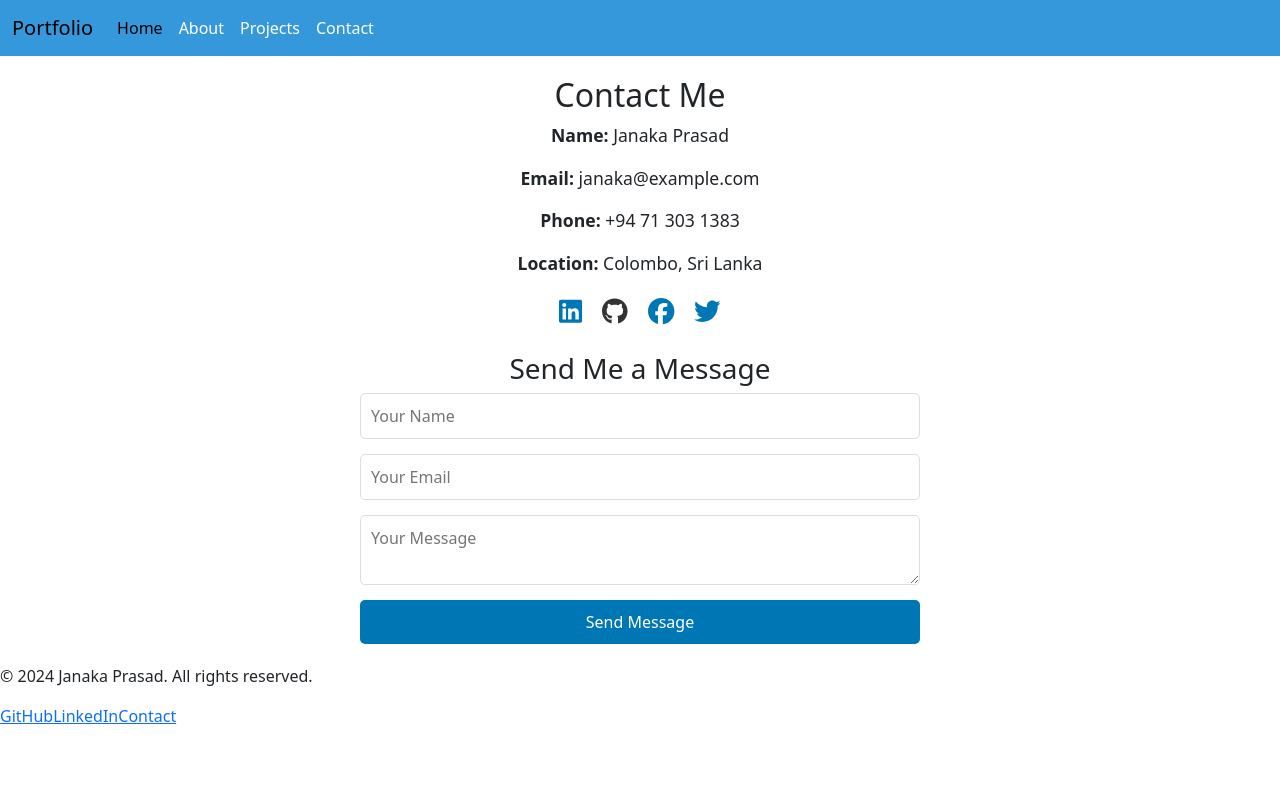
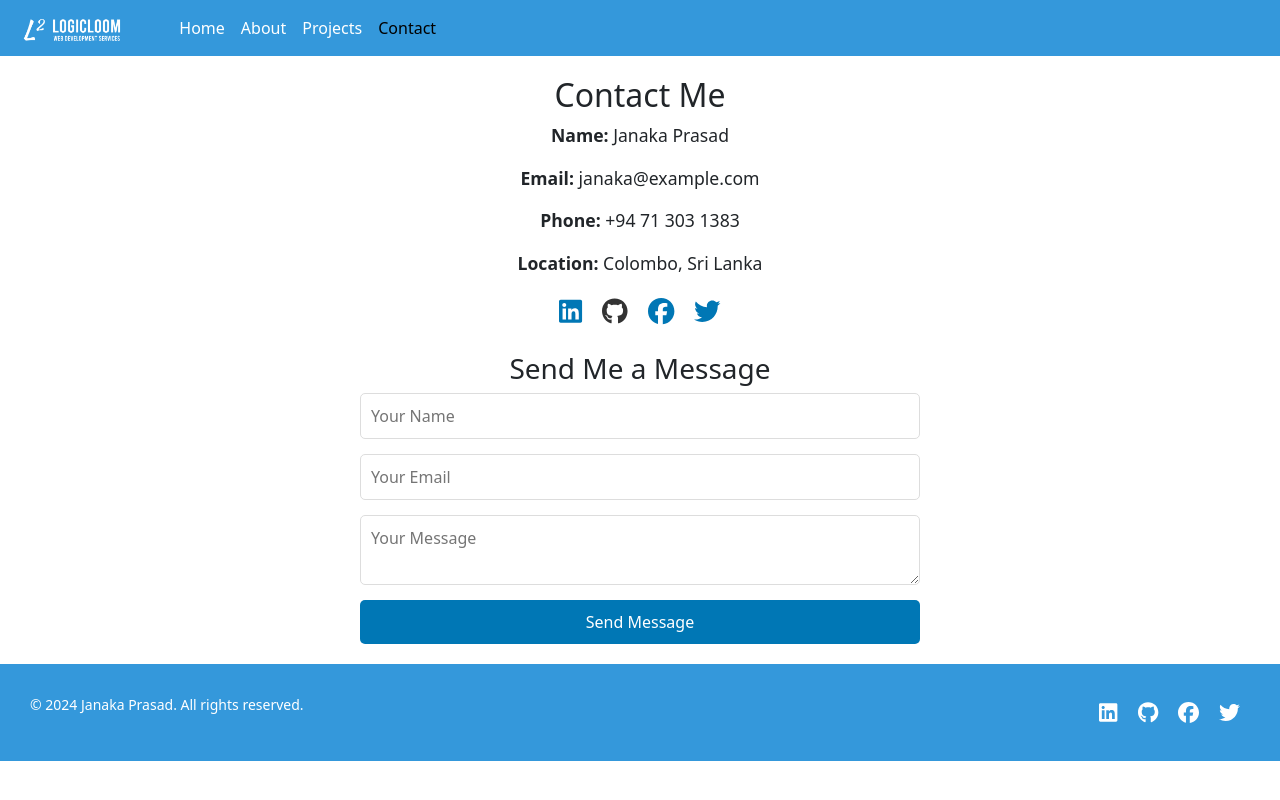
Before and after one commit to janakaprasadq/Portfolio-App-Using-ReactJS, a React (Create React App) app: page /contact in a window 1280 px wide. Built offline with nearby package versions, Linux system fonts and the light colour scheme.

Commit message:
Footer implemented and added a logo.

```diff
--- a/src/App.css
+++ b/src/App.css
@@ -11,3 +11,9 @@
 .nav-link:hover {
   color: #f39c12; /* Example hover color */
 }
+
+.logo {
+  height: 40px;
+  padding-left: 10px;
+  padding-right: 50px;
+}
--- a/src/App.js
+++ b/src/App.js
@@ -1,62 +1,24 @@
-import { BrowserRouter as Router, Routes, Route, Link } from "react-router-dom";
+import { BrowserRouter as Router, Routes, Route } from "react-router-dom";
 import "./App.css";
 import Footer from "./Components/Footer";
 import MainContext from "./Components/MainContext";
-//import About from "./Components/Header";
 import Projects from "./Components/Projects";
 import Contact from "./Components/Contact";
 import About from "./Components/About";
+import Navbar from "./Components/Navbar";
 
 function App() {
   return (
-    <>
-      <Router>
-        <nav class="navbar navbar-expand-lg custom-navbar">
-          <div class="container-fluid">
-            <a class="navbar-brand">Portfolio</a>
-            <button
-              class="navbar-toggler"
-              type="button"
-              data-bs-toggle="collapse"
-              data-bs-target="#navbarNavAltMarkup"
-              aria-controls="navbarNavAltMarkup"
-              aria-expanded="false"
-              aria-label="Toggle navigation"
-            >
-              <span class="navbar-toggler-icon"></span>
-            </button>
-            <div class="collapse navbar-collapse" id="navbarNavAltMarkup">
-              <div class="navbar-nav">
-                <Link
-                  to="/"
-                  class="nav-link active"
-                  aria-current="page"
-                  href="#"
-                >
-                  Home
-                </Link>
-                <Link to="/about" class="nav-link">
-                  About
-                </Link>
-                <Link to="/projects" class="nav-link">
-                  Projects
-                </Link>
-                <Link to="/contact" class="nav-link ">
-                  Contact
-                </Link>
-              </div>
-            </div>
-          </div>
-        </nav>
-        <Routes>
-          <Route path="/" element={<MainContext />}></Route>
-          <Route path="/about" element={<About />}></Route>
-          <Route path="/projects" element={<Projects />}></Route>
-          <Route path="/contact" element={<Contact />}></Route>
-        </Routes>
-        <Footer></Footer>
-      </Router>
-    </>
+    <Router>
+      <Navbar />
+      <Routes>
+        <Route path="/" element={<MainContext />} />
+        <Route path="/about" element={<About />} />
+        <Route path="/projects" element={<Projects />} />
+        <Route path="/contact" element={<Contact />} />
+      </Routes>
+      <Footer />
+    </Router>
   );
 }
 
--- a/src/Components/Footer.js
+++ b/src/Components/Footer.js
@@ -1,3 +1,12 @@
+import { FontAwesomeIcon } from "@fortawesome/react-fontawesome";
+import {
+  faLinkedin,
+  faGithub,
+  faFacebook,
+  faTwitter,
+} from "@fortawesome/free-brands-svg-icons";
+import "./styles/Footer.scss";
+
 function Footer() {
   return (
     <footer className="footer">
@@ -5,22 +14,37 @@ function Footer() {
         <p>
           &copy; {new Date().getFullYear()} Janaka Prasad. All rights reserved.
         </p>
-        <div className="footer-links">
+
+        <div className="social-links">
           <a
-            href="https://github.com/username"
+            href="https://www.linkedin.com/in/janaka-prasad/"
             target="_blank"
             rel="noopener noreferrer"
           >
-            GitHub
+            <FontAwesomeIcon icon={faLinkedin} />
           </a>
           <a
-            href="https://linkedin.com/in/username"
+            className="gitIcon"
+            href="https://github.com/janakaprasadq"
             target="_blank"
             rel="noopener noreferrer"
           >
-            LinkedIn
+            <FontAwesomeIcon icon={faGithub} />
           </a>
-          <a href="mailto:email@example.com">Contact</a>
+          <a
+            href="https://web.facebook.com/JanakaPrasadWanigasooriya/"
+            target="_blank"
+            rel="noopener noreferrer"
+          >
+            <FontAwesomeIcon icon={faFacebook} />
+          </a>
+          <a
+            href="https://x.com/janakaprasad071"
+            target="_blank"
+            rel="noopener noreferrer"
+          >
+            <FontAwesomeIcon icon={faTwitter} />
+          </a>
         </div>
       </div>
     </footer>
--- a/src/Components/Navbar.js
+++ b/src/Components/Navbar.js
@@ -1,7 +1,66 @@
 import React from "react";
+import { useEffect, useState } from "react";
+import { Link, useLocation } from "react-router-dom";
+import logo from "../assets/logo.png";
 
-const PortfolioNavbar = () => {
-  return <h1>Nav</h1>;
-};
+function Navbar() {
+  const location = useLocation();
+  const [activeLink, setActiveLink] = useState(location.pathname);
 
-export default PortfolioNavbar;
+  useEffect(() => {
+    setActiveLink(location.pathname);
+  }, [location]);
+
+  return (
+    <nav className="navbar navbar-expand-lg custom-navbar">
+      <div className="container-fluid">
+        <img src={logo} alt="logo" className="logo"></img>
+        <button
+          className="navbar-toggler"
+          type="button"
+          data-bs-toggle="collapse"
+          data-bs-target="#navbarNavAltMarkup"
+          aria-controls="navbarNavAltMarkup"
+          aria-expanded="false"
+          aria-label="Toggle navigation"
+        >
+          <span className="navbar-toggler-icon"></span>
+        </button>
+        <div className="collapse navbar-collapse" id="navbarNavAltMarkup">
+          <div className="navbar-nav">
+            <Link
+              to="/"
+              className={`nav-link ${activeLink === "/" ? "active" : ""}`}
+            >
+              Home
+            </Link>
+            <Link
+              to="/about"
+              className={`nav-link ${activeLink === "/about" ? "active" : ""}`}
+            >
+              About
+            </Link>
+            <Link
+              to="/projects"
+              className={`nav-link ${
+                activeLink === "/projects" ? "active" : ""
+              }`}
+            >
+              Projects
+            </Link>
+            <Link
+              to="/contact"
+              className={`nav-link ${
+                activeLink === "/contact" ? "active" : ""
+              }`}
+            >
+              Contact
+            </Link>
+          </div>
+        </div>
+      </div>
+    </nav>
+  );
+}
+
+export default Navbar;
--- a/src/Components/styles/Footer.scss
+++ b/src/Components/styles/Footer.scss
@@ -1,32 +1,23 @@
-/* Footer.scss */
-
 .footer {
-  background-color: #1e3a8a; // Dark blue background color
+  background-color: #3498db;
   color: #ffffff;
   padding: 20px 0;
   text-align: center;
   font-size: 14px;
+  padding: 30px;
 
   .footer-content {
-    max-width: 1200px;
-    margin: 0 auto;
     display: flex;
-    flex-direction: column;
     align-items: center;
-  }
-
-  .footer-links {
-    margin-top: 10px;
-
-    a {
-      color: #ffffff;
-      margin: 0 10px;
-      text-decoration: none;
-      transition: color 0.3s;
-
-      &:hover {
-        color: #3b82f6; // Lighter blue on hover
-      }
-    }
+    justify-content: space-between;
   }
 }
+.social-links a {
+  margin: 0 10px;
+  font-size: 1.5em;
+  color: #ffffff;
+
+  &:hover {
+    color: #013665;
+  }
+}
```
Also changed, not shown: src/assets/logo.png (added).
